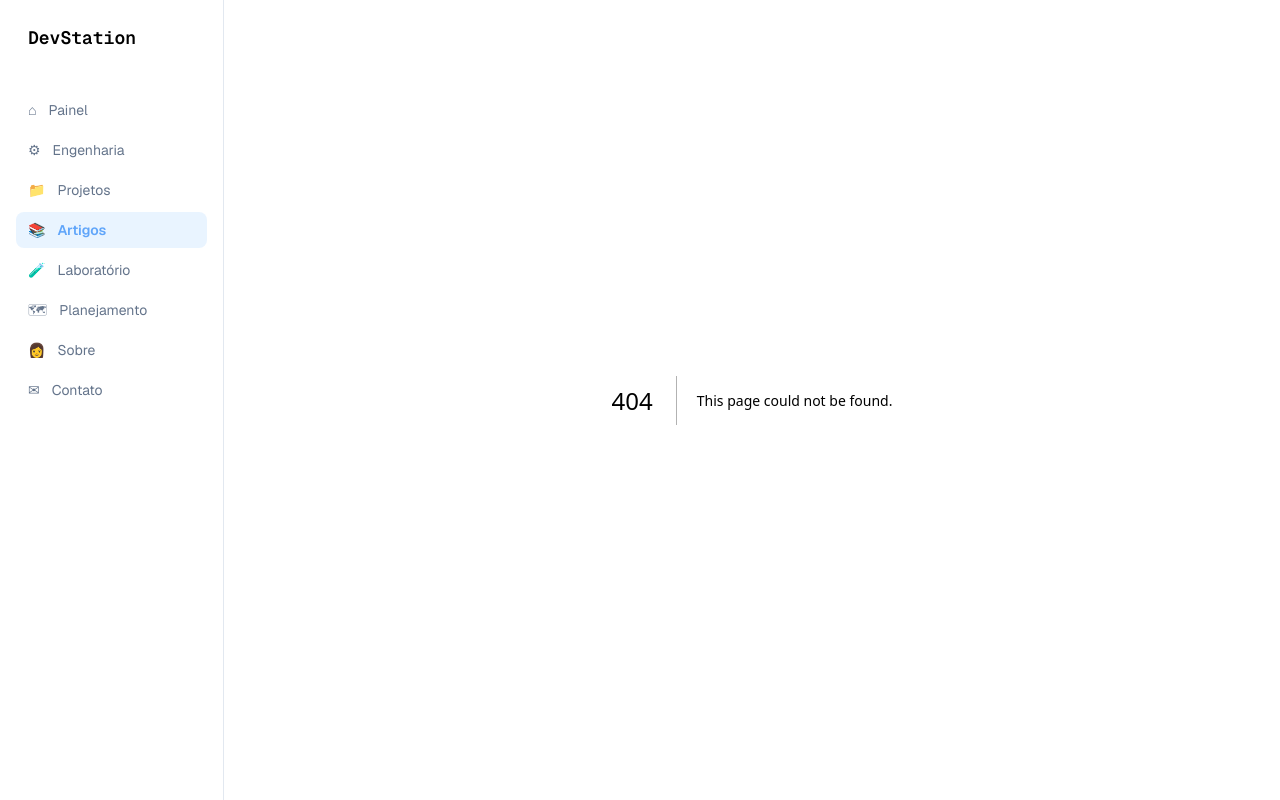
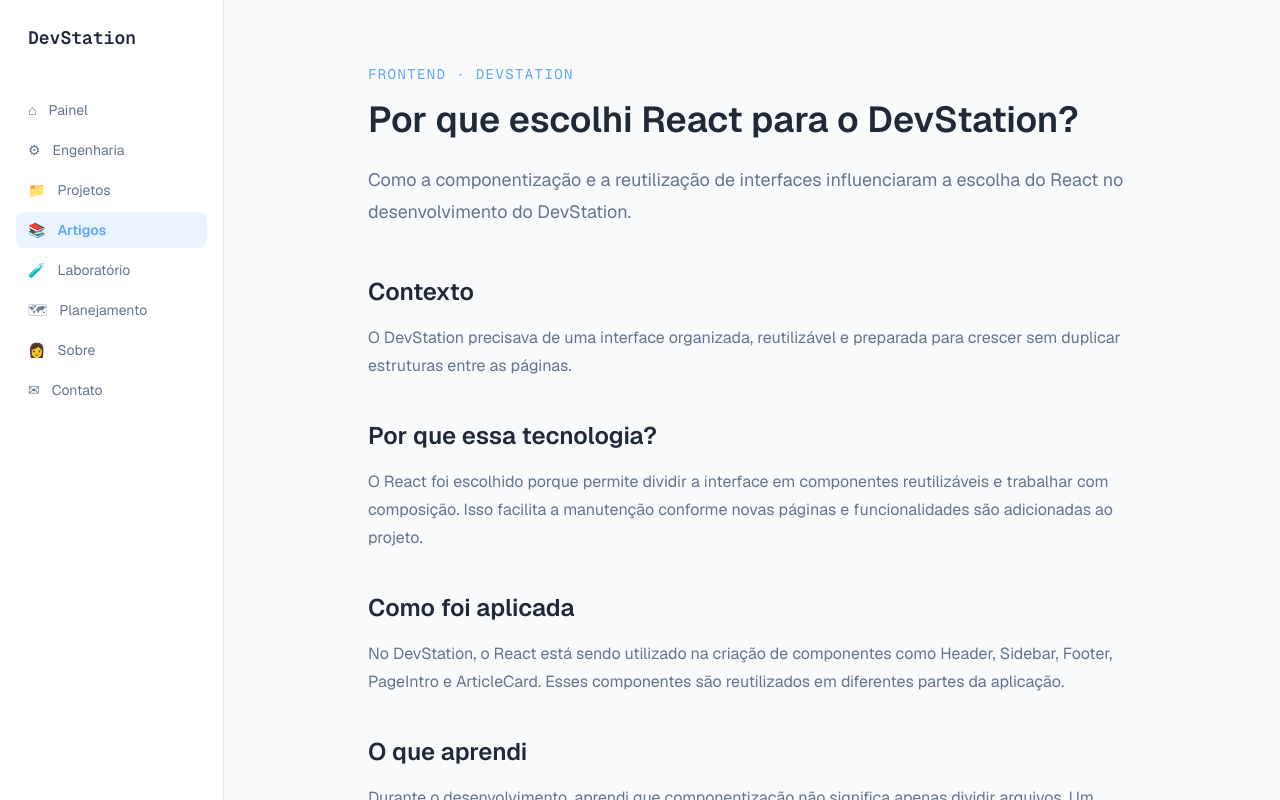
Before and after one commit to caahteixeiira/devstation, a Next.js app in the folder apps/web/: page /artigos/por-que-escolhi-react-no-devstation in a window 1280 px wide. Before the commit this address had no page. Shown: the top 800 px of the page. Built offline with nearby package versions, Linux system fonts and the light colour scheme.

Commit message:
feat(web): add dynamic article pages

```diff
--- /dev/null
+++ b/apps/web/src/app/artigos/[slug]/page.tsx
@@ -0,0 +1,83 @@
+import { notFound } from "next/navigation";
+
+import { articles } from "@/app/features/articles/articles";
+
+type ArticlePageProps = {
+  params: Promise<{
+    slug: string;
+  }>;
+};
+
+export default async function ArticlePage({
+  params,
+}: ArticlePageProps) {
+  const { slug } = await params;
+
+  const article = articles.find(
+    (article) => article.slug === slug,
+  );
+
+  if (!article) {
+    notFound();
+  }
+
+  return (
+    <main className="flex flex-1 px-6 py-16">
+      <article className="mx-auto w-full max-w-3xl">
+        <p className="font-mono text-sm uppercase tracking-widest text-primary-strong">
+          {article.category} · {article.project}
+        </p>
+
+        <h1 className="mt-4 text-4xl font-semibold text-foreground">
+          {article.title}
+        </h1>
+
+        <p className="mt-6 text-lg leading-8 text-foreground-muted">
+          {article.summary}
+        </p>
+
+        <section className="mt-12 space-y-10">
+          <div>
+            <h2 className="text-2xl font-semibold text-foreground">
+              Contexto
+            </h2>
+
+            <p className="mt-4 leading-7 text-foreground-muted">
+              {article.introduction}
+            </p>
+          </div>
+
+          <div>
+            <h2 className="text-2xl font-semibold text-foreground">
+              Por que essa tecnologia?
+            </h2>
+
+            <p className="mt-4 leading-7 text-foreground-muted">
+              {article.why}
+            </p>
+          </div>
+
+          <div>
+            <h2 className="text-2xl font-semibold text-foreground">
+              Como foi aplicada
+            </h2>
+
+            <p className="mt-4 leading-7 text-foreground-muted">
+              {article.application}
+            </p>
+          </div>
+
+          <div>
+            <h2 className="text-2xl font-semibold text-foreground">
+              O que aprendi
+            </h2>
+
+            <p className="mt-4 leading-7 text-foreground-muted">
+              {article.learning}
+            </p>
+          </div>
+        </section>
+      </article>
+    </main>
+  );
+}
--- a/apps/web/src/app/features/articles/ArticleCard.tsx
+++ b/apps/web/src/app/features/articles/ArticleCard.tsx
@@ -1,4 +1,5 @@
 import type { Article } from "./articles";
+import Link from "next/link";
 
 type ArticleCardProps = {
   article: Article;
@@ -6,6 +7,7 @@
 
 export function ArticleCard({ article }: ArticleCardProps) {
   return (
+    <Link href={`/artigos/${article.slug}`}>
     <article className="rounded-2xl border border-border bg-surface p-6">
       <div className="mb-4 flex flex-wrap items-center gap-2 text-sm">
         <span className="text-primary-strong">
@@ -24,6 +26,7 @@
       <p className="mt-3 text-foreground-muted">
         {article.summary}
       </p>
-    </article>
+     </article>
+</Link>
   );
 }
--- a/apps/web/src/app/features/articles/articles.ts
+++ b/apps/web/src/app/features/articles/articles.ts
@@ -5,6 +5,10 @@
   category: string;
   project: string;
   slug: string;
+  introduction: string;
+  why: string;
+  application: string;
+  learning: string;
 };
 
 export const articles: Article[] = [
@@ -16,14 +20,17 @@
   category: "Frontend",
   project: "DevStation",
   slug: "por-que-escolhi-react-no-devstation",
-  },
-  {
-    id: "2",
-    title: "Monorepo e Modular Monolith são a mesma coisa?",
-    summary:
-      "Entendendo as responsabilidades de cada abordagem e por que ambas fazem parte da arquitetura do DevStation.",
-    category: "Arquitetura",
-    project: "DevStation",
-    slug: "monorepo-vs-modular-monolith",
+
+  introduction:
+    "O DevStation precisava de uma interface organizada, reutilizável e preparada para crescer sem duplicar estruturas entre as páginas.",
+
+  why:
+    "O React foi escolhido porque permite dividir a interface em componentes reutilizáveis e trabalhar com composição. Isso facilita a manutenção conforme novas páginas e funcionalidades são adicionadas ao projeto.",
+
+  application:
+    "No DevStation, o React está sendo utilizado na criação de componentes como Header, Sidebar, Footer, PageIntro e ArticleCard. Esses componentes são reutilizados em diferentes partes da aplicação.",
+
+  learning:
+    "Durante o desenvolvimento, aprendi que componentização não significa apenas dividir arquivos. Um componente deve possuir uma responsabilidade clara e ser reutilizado somente quando isso realmente fizer sentido.",
 },
 ];
```
Lines whose indentation alone changed are shown as unchanged.
